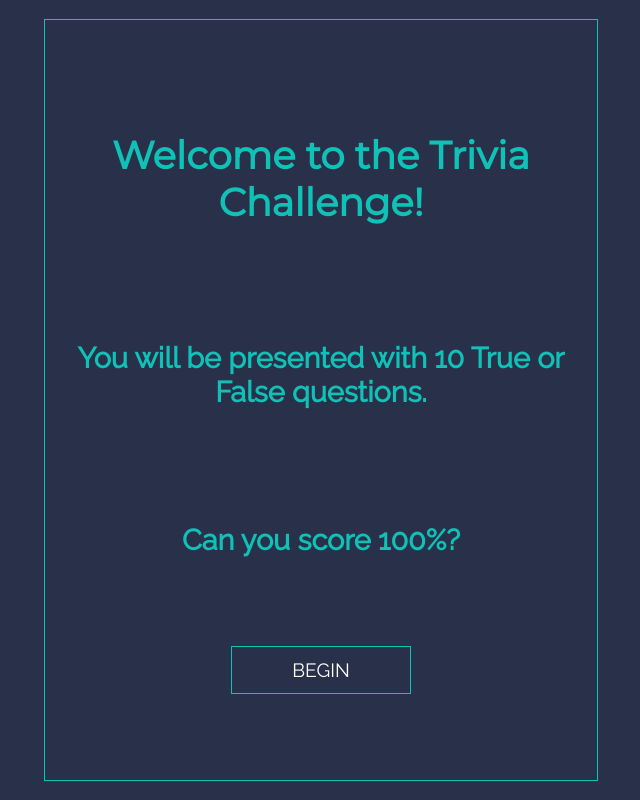
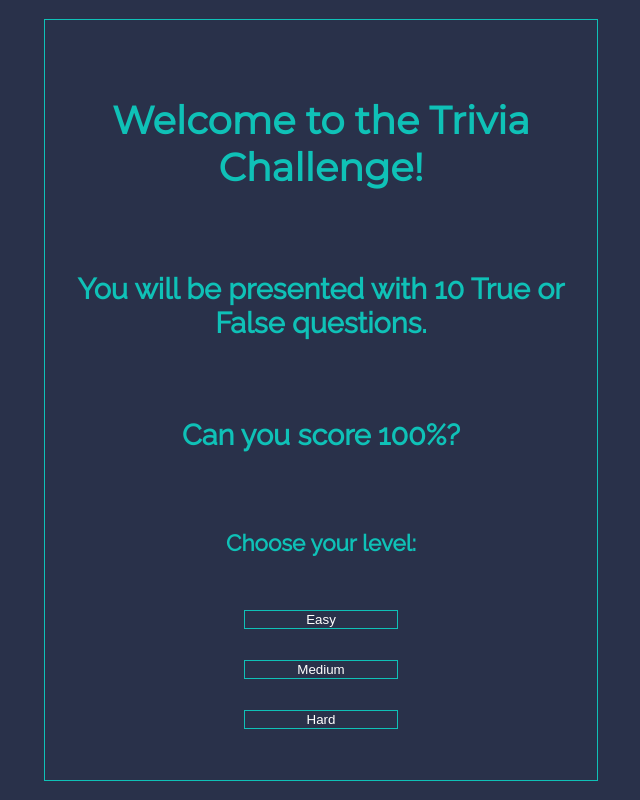
Before and after one commit to claurennt/react-quiz-app, a React (Create React App) app: page / in a window 1280 px wide. Shown: the whole page, without its empty margins (319-959 px from the left). Built offline with nearby package versions, Linux system fonts and the light colour scheme; no server answers.

Commit message:
add logic to select difficulty level and change fetch endpoint accordingly

```diff
--- a/src/App.js
+++ b/src/App.js
@@ -4,31 +4,37 @@ import axios from 'axios';
 import QuestionsContext from './Context/QuestionsContext';
 import { ThemeContextProvider } from './Context/AppThemeContext';
 import Home from './Components/Home';
-import Game from './Components/Game';
+import QuestionComponent from './Components/QuestionComponent';
 import './App.css';
 
 const App = () => {
   const [questions, setQuestions] = useState();
   const [answers, setAnswers] = useState([]);
 
-  const apiUrl =
-    'https://opentdb.com/api.php?amount=10&difficulty=hard&type=boolean';
+  const [difficulty, setDifficulty] = useState('');
 
   useEffect(() => {
     axios
-      .get(apiUrl)
+      .get(
+        `https://opentdb.com/api.php?amount=10&difficulty=${difficulty}&type=boolean`
+      )
       .then(({ data }) => setQuestions(data.results))
       .catch((e) => console.log(e));
-  }, []);
+  }, [difficulty]);
+
   console.log(questions);
   return (
     <ThemeContextProvider>
       <QuestionsContext.Provider
-        value={{ questions: questions, answers: { answers, setAnswers } }}
+        value={{
+          difficulty: { difficulty, setDifficulty },
+          questions,
+          answers: { answers, setAnswers },
+        }}
       >
         <Switch>
           <Route path='/play/:id'>
-            <Game />
+            <QuestionComponent />
           </Route>
           <Route path='/'>
             <Home />
--- a/src/Components/Home.css
+++ b/src/Components/Home.css
@@ -6,17 +6,32 @@ h1{
     display:"block";
 }
 
-a.begin-button {
+.home-button, .level-button {
     color: #fff;
-   border: 1px solid  #0FC1B7;
-    padding:12px;
+    border: 1px solid  #0FC1B7;
     cursor:pointer;
     width:30%;
     margin: 0 auto;
     text-decoration: none;
+    background-color: #29314A;
+
 }
 
-a.begin-button:hover {
+.home-button{
+    padding:12px;
+}
+
+.home-button:hover {
+    background-color: #0FC1B7;
+}
+
+/* .level-button{
+    text-transform:lowercase;
+    color: #29314A;
+    background-color: #0FC1B7;
+} */
+
+.level-button:focus {
     background-color: #0FC1B7;
 
 }
--- a/src/Components/Home.js
+++ b/src/Components/Home.js
@@ -1,8 +1,20 @@
 import { NavLink } from 'react-router-dom';
+import { useContext } from 'react';
+import QuestionsContext from '../Context/QuestionsContext';
+
 import './Home.css';
 
 const Home = () => {
-  let index = 0;
+  const {
+    difficulty: { difficulty, setDifficulty },
+  } = useContext(QuestionsContext);
+
+  //function to select difficulty level of questions and update the state in the parent
+  const chooseDifficultyLevel = (e) => {
+    console.log(e.currentTarget);
+    setDifficulty(e.target.innerText.toLowerCase());
+  };
+
   return (
     <>
       <h1 className='text'>
@@ -12,9 +24,32 @@ const Home = () => {
         You will be presented with 10 True or False questions.
       </h2>
       <h2 className='text'>Can you score 100%?</h2>
-      <NavLink className='begin-button' to={`/play/${index}`}>
-        BEGIN
-      </NavLink>
+      <h3>Choose your level:</h3>
+
+      <button
+        className='level-button'
+        onClick={(e) => chooseDifficultyLevel(e)}
+      >
+        Easy
+      </button>
+      <button
+        className='level-button'
+        onClick={(e) => chooseDifficultyLevel(e)}
+      >
+        Medium
+      </button>
+      <button
+        className='level-button'
+        onClick={(e) => chooseDifficultyLevel(e)}
+      >
+        Hard
+      </button>
+
+      {difficulty && (
+        <NavLink className='home-button' to={`/play/0`}>
+          BEGIN
+        </NavLink>
+      )}
     </>
   );
 };
--- a/src/Components/Game.js
+++ b/src/Components/QuestionComponent.js
@@ -2,13 +2,15 @@ import { useContext } from 'react';
 import QuestionsContext from '../Context/QuestionsContext';
 import { useParams, useHistory } from 'react-router-dom';
 
-const Game = () => {
+const QuestionComponent = () => {
   const {
     questions,
     answers: { answers, setAnswers },
   } = useContext(QuestionsContext);
 
+  console.log(questions);
   //retrieve the id from the url to match the question displayed
+
   const { id } = useParams();
   let history = useHistory();
   //  save the question object in the array at the index matching the url paramin a variable
@@ -54,4 +56,4 @@ const Game = () => {
   );
 };
 
-export default Game;
+export default QuestionComponent;
```
